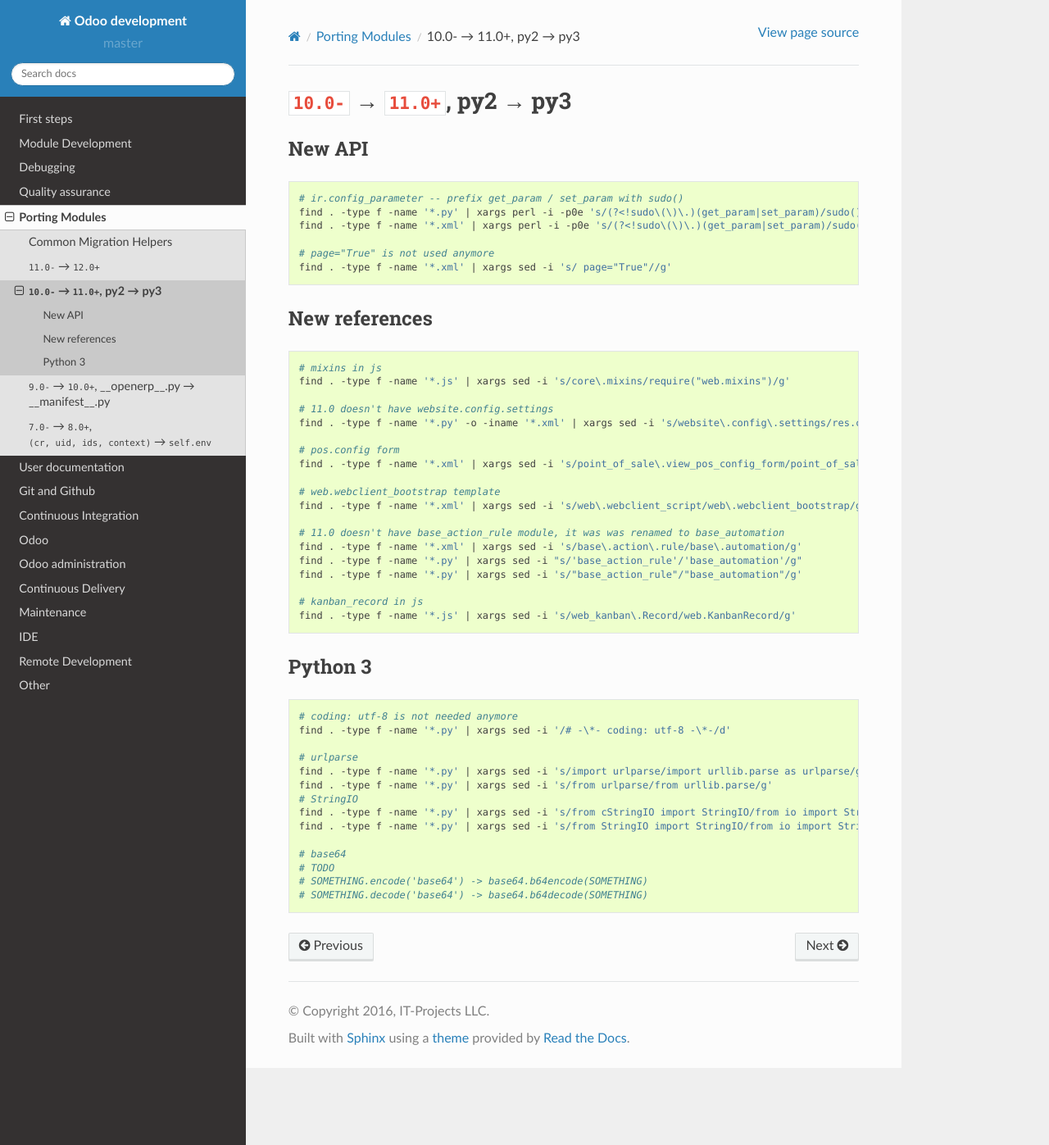
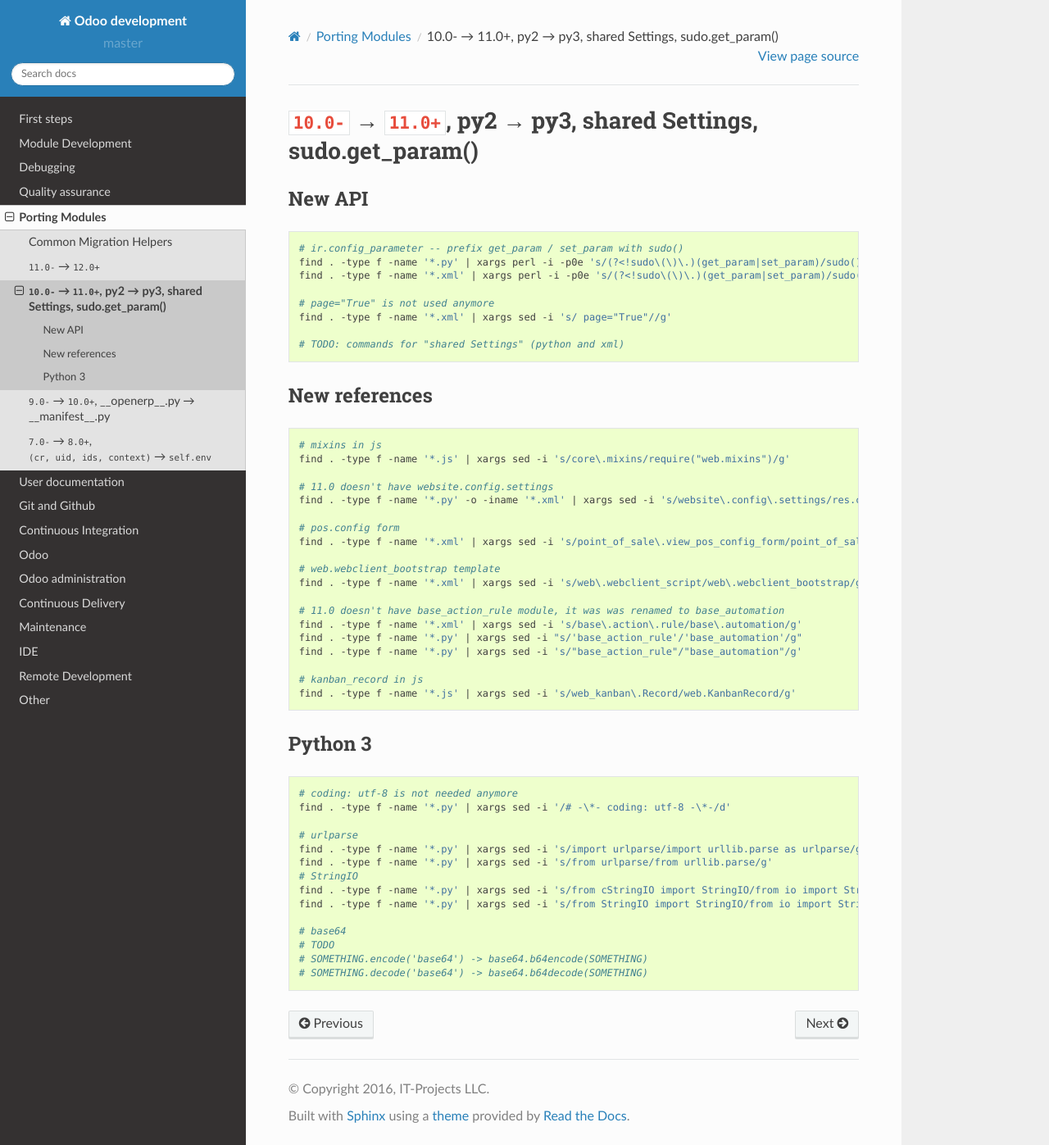
Before and after one commit to itpp-labs/odoo-development, a Sphinx documentation site: the page built from docs/migration/migrate-odoo-10-to-11.rst, in a window 1280 px wide and 1397 px high. Shown: the whole window at 82% size. Built offline with Sphinx 7.4.7 and the Read the Docs theme 2.0.0, drawn with Linux system fonts in a browser that asks for light colours.

Commit message:
Update migrate-odoo-10-to-11.rst

```diff
--- a/docs/migration/migrate-odoo-10-to-11.rst
+++ b/docs/migration/migrate-odoo-10-to-11.rst
@@ -1,6 +1,6 @@
-==================================
- ``10.0-`` → ``11.0+``, py2 → py3
-==================================
+=====================================================================
+ ``10.0-`` → ``11.0+``, py2 → py3, shared Settings, sudo.get_param()
+=====================================================================
 
 New API
 =======
@@ -13,6 +13,8 @@
 
     # page="True" is not used anymore
     find . -type f -name '*.xml' | xargs sed -i 's/ page="True"//g'
+
+    # TODO: commands for "shared Settings" (python and xml)
 
 New references
 ==============
```
